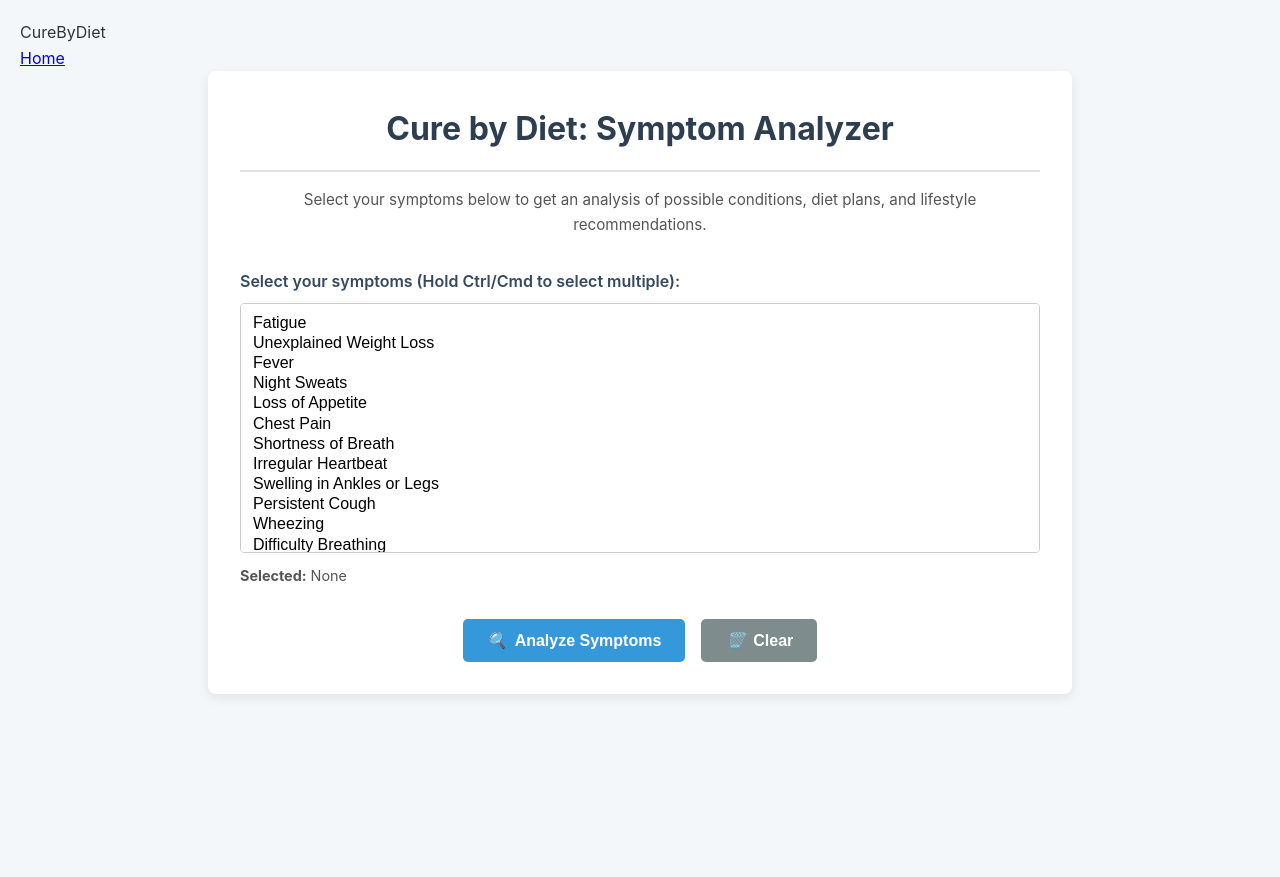
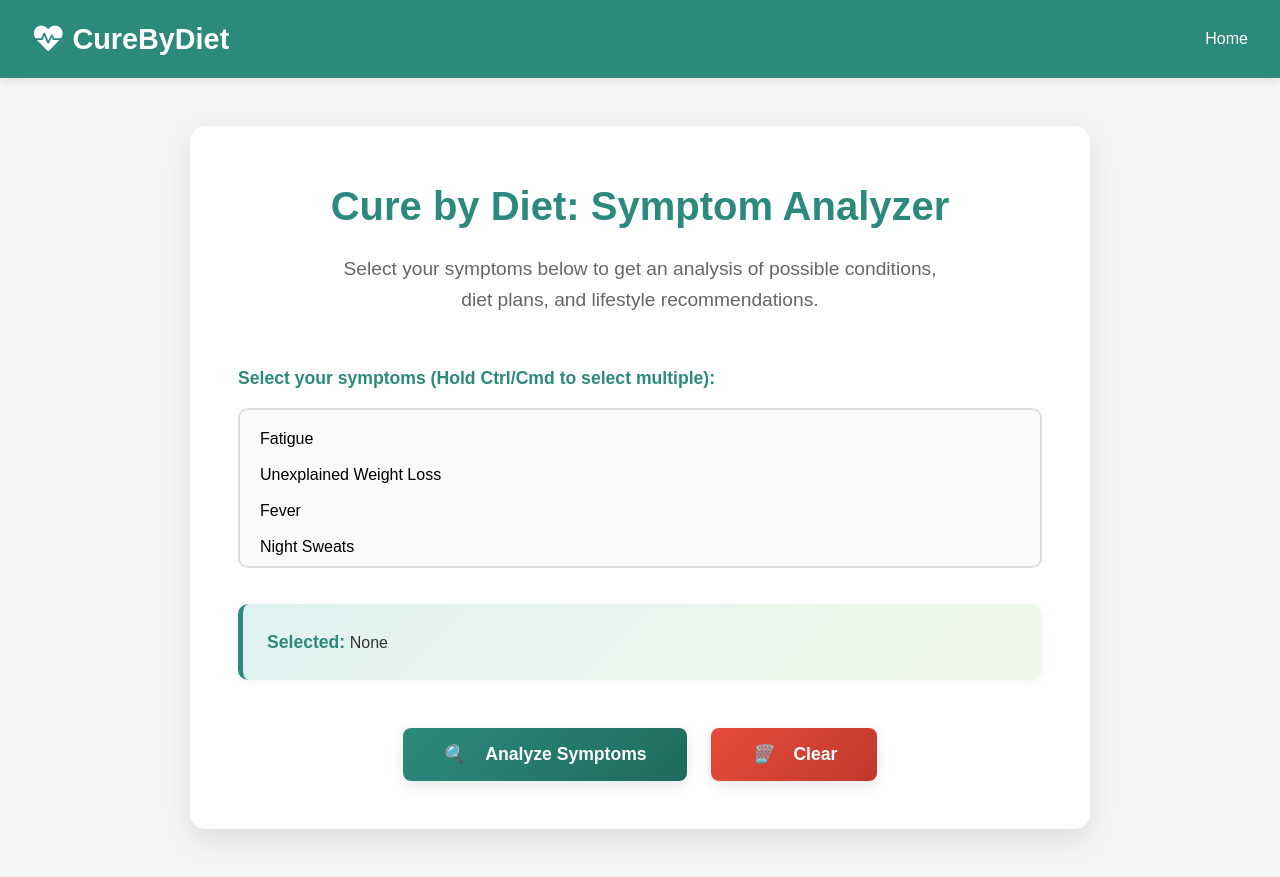
Before and after one commit to sahil09nale/CureByDiet, a plain HTML site: page pages/question.html in a window 1280 px wide. Before the commit the page ends 800 px from the top, so only its background shows below. Drawn offline with Linux system fonts and the light colour scheme.

Commit message:
Added matching theme to question page

```diff
--- a/pages/question.html
+++ b/pages/question.html
@@ -4,15 +4,19 @@
     <meta charset="UTF-8">
     <meta name="viewport" content="width=device-width, initial-scale=1.0">
     <title>Symptom Analyzer</title>
-    <link rel="stylesheet" href="../styles/style.css">
+    <link rel="stylesheet" href="../styles/question.css">
+    <link rel="stylesheet" href="https://cdnjs.cloudflare.com/ajax/libs/font-awesome/6.0.0/css/all.min.css">
 </head>
 <body>
-    <header>
-        <div class="logo">CureByDiet</div>
-        <nav>
-            <a href="home.html">Home</a>
-        </nav>
-    </header>
+    <nav>
+        <div class="logo">
+            <i class="fas fa-heartbeat"></i>
+            CureByDiet
+        </div>
+        <ul class="nav-links">
+            <li><a href="home.html">Home</a></li>
+        </ul>
+    </nav>
     <div class="container">
         <h1>Cure by Diet: Symptom Analyzer</h1>
         <p class="subtitle">Select your symptoms below to get an analysis of possible conditions, diet plans, and lifestyle recommendations.</p>
--- a/styles/about us.css
+++ b/styles/about us.css
@@ -14,41 +14,32 @@
     }
 
     header {
-      background-color: #2c3e50;
+      background-color: #2c8a7d;
       color: #fff;
-      padding: 20px 40px;
+      padding: 1rem 2rem;
       display: flex;
       justify-content: space-between;
       align-items: center;
+      box-shadow: 0 2px 10px rgba(0, 0, 0, 0.1);
       animation: slideDown 1s ease-out;
     }
 
     header h1 {
       font-size: 2rem;
+      color:#dde0e4;
     }
 
     nav a {
-      color: #fff;
-      margin-left: 20px;
+      color: white;
       text-decoration: none;
-      font-weight: 600;
-      position: relative;
-      transition: color 0.3s ease;
+      font-weight: 500;
+      padding: 0.5rem 1rem;
+      border-radius: 5px;
+      transition: background-color 0.3s;
     }
 
-    nav a::after {
-      content: '';
-      position: absolute;
-      width: 0%;
-      height: 2px;
-      bottom: -3px;
-      left: 0;
-      background-color: #1abc9c;
-      transition: width 0.3s;
-    }
-
-    nav a:hover::after {
-      width: 100%;
+    nav a:hover {
+      background-color: rgba(255, 255, 255, 0.1);
     }
 
     main {
@@ -59,11 +50,12 @@
 
     h1, h2 {
       text-align: center;
-      color: #2c3e50;
+      color: #13181c;
       margin-bottom: 20px;
     }
 
     .about-us > div {
+      font-size: larger;
       display: flex;
       align-items: center;
       justify-content: space-between;
@@ -97,7 +89,7 @@
     footer {
       text-align: center;
       padding: 20px;
-      background-color: #2c3e50;
+      background-color: #222;
       color: white;
       margin-top: 40px;
     }
--- a/styles/question.css
+++ b/styles/question.css
@@ -250,8 +250,21 @@
             100% { transform: rotate(360deg); }
         }
 
-/* Header styles */
-header {
+* {
+    margin: 0;
+    padding: 0;
+    box-sizing: border-box;
+    font-family: 'Arial', sans-serif;
+}
+
+body {
+    background-color: #f5f5f5;
+    color: #333;
+    line-height: 1.6;
+}
+
+/* Navigation Bar */
+nav {
     background-color: #2c8a7d;
     color: white;
     padding: 1rem 2rem;
@@ -261,20 +274,193 @@ header {
     box-shadow: 0 2px 10px rgba(0, 0, 0, 0.1);
 }
 
-header .logo {
+.logo {
     font-size: 1.8rem;
     font-weight: bold;
+    display: flex;
+    align-items: center;
+    gap: 0.5rem;
 }
 
-header nav a {
+.nav-links {
+    display: flex;
+    list-style: none;
+}
+
+.nav-links li {
+    margin-left: 2rem;
+}
+
+.nav-links a {
     color: white;
     text-decoration: none;
     font-weight: 500;
-    padding: 0.5rem 1rem;
-    border-radius: 5px;
-    transition: background-color 0.3s;
+    transition: color 0.3s;
 }
 
-header nav a:hover {
-    background-color: rgba(255, 255, 255, 0.1);
+.nav-links a:hover {
+    color: #e0f2f1;
 }
+
+.container {
+    max-width: 900px;
+    margin: 3rem auto;
+    padding: 3rem;
+    background: white;
+    border-radius: 15px;
+    box-shadow: 0 10px 30px rgba(0, 0, 0, 0.1);
+}
+
+h1 {
+    color: #2c8a7d;
+    text-align: center;
+    margin-bottom: 1rem;
+    font-size: 2.5rem;
+    font-weight: 700;
+}
+
+.subtitle {
+    text-align: center;
+    color: #666;
+    margin-bottom: 3rem;
+    font-size: 1.2rem;
+    max-width: 600px;
+    margin-left: auto;
+    margin-right: auto;
+}
+
+.form-group {
+    margin-bottom: 2rem;
+}
+
+label {
+    display: block;
+    margin-bottom: 1rem;
+    font-weight: 600;
+    color: #2c8a7d;
+    font-size: 1.1rem;
+}
+
+select {
+    width: 100%;
+    min-height: 200px;
+    padding: 1rem;
+    border: 2px solid #ddd;
+    border-radius: 10px;
+    font-size: 1rem;
+    background: #fafafa;
+    transition: all 0.3s;
+}
+
+select:focus {
+    border-color: #2c8a7d;
+    outline: none;
+    background: white;
+    box-shadow: 0 0 0 3px rgba(44, 138, 125, 0.1);
+}
+
+select option {
+    padding: 0.5rem;
+    font-size: 1rem;
+}
+
+select option:checked {
+    background: #2c8a7d;
+    color: white;
+}
+
+#selectedSymptomsDisplay {
+    background: linear-gradient(135deg, #e0f2f1, #f1f8e9);
+    padding: 1.5rem;
+    border-radius: 10px;
+    margin-bottom: 2rem;
+    border-left: 5px solid #2c8a7d;
+    box-shadow: 0 2px 10px rgba(0, 0, 0, 0.05);
+}
+
+#selectedSymptomsDisplay strong {
+    color: #2c8a7d;
+    font-size: 1.1rem;
+}
+
+.button-group {
+    display: flex;
+    gap: 1.5rem;
+    justify-content: center;
+    margin-top: 3rem;
+}
+
+.btn {
+    padding: 1rem 2.5rem;
+    border: none;
+    border-radius: 8px;
+    font-size: 1.1rem;
+    font-weight: 600;
+    cursor: pointer;
+    transition: all 0.3s;
+    display: flex;
+    align-items: center;
+    gap: 0.8rem;
+    box-shadow: 0 4px 15px rgba(0, 0, 0, 0.1);
+}
+
+.btn-primary {
+    background: linear-gradient(135deg, #2c8a7d, #1e6b5e);
+    color: white;
+}
+
+.btn-primary:hover {
+    transform: translateY(-3px);
+    box-shadow: 0 8px 25px rgba(44, 138, 125, 0.3);
+}
+
+.btn-secondary {
+    background: linear-gradient(135deg, #e74c3c, #c0392b);
+    color: white;
+}
+
+.btn-secondary:hover {
+    transform: translateY(-3px);
+    box-shadow: 0 8px 25px rgba(231, 76, 60, 0.3);
+}
+
+.spinner {
+    border: 4px solid #f3f3f3;
+    border-top: 4px solid #2c8a7d;
+    border-radius: 50%;
+    width: 50px;
+    height: 50px;
+    animation: spin 1s linear infinite;
+    margin: 2rem auto;
+}
+
+@keyframes spin {
+    0% { transform: rotate(0deg); }
+    100% { transform: rotate(360deg); }
+}
+
+@media (max-width: 768px) {
+    .container {
+        margin: 1rem;
+        padding: 2rem;
+    }
+
+    .button-group {
+        flex-direction: column;
+        align-items: center;
+    }
+
+    .btn {
+        width: 100%;
+        max-width: 300px;
+        justify-content: center;
+    }
+
+    h1 {
+        font-size: 2rem;
+    }
+
+    .nav-links {
+        display: none;
+    }
+}
```
